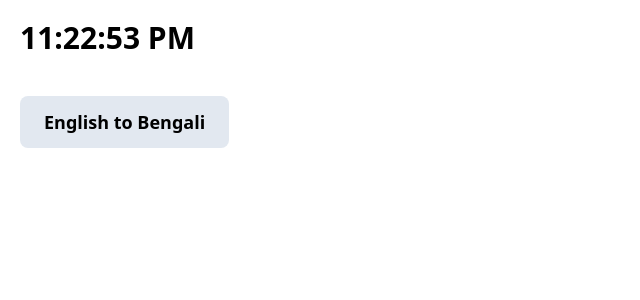
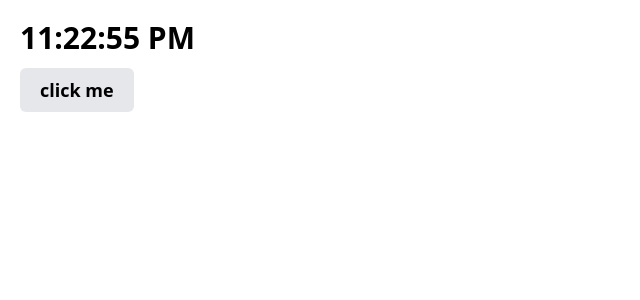
Before and after one commit to hasnaAbdullah/React-lessons, a React (Vite) app: page / in a window 1280 px wide. Shown: the top 300 px of the page, without its empty margins (0-640 px from the left). Built offline with nearby package versions, Linux system fonts and the light colour scheme.

Commit message:
Now I have learned conditional rendering

```diff
--- a/index.html
+++ b/index.html
@@ -9,6 +9,6 @@
   </head>
   <body>
     <div id="root"></div>
-    <script type="module" src="lesson-08/Clock.jsx"></script>
+    <script type="module" src="lesson-09/Clock.jsx"></script>
   </body>
 </html>
--- /dev/null
+++ b/lesson-09/Button.jsx
@@ -0,0 +1,17 @@
+import React from "react";
+class Button extends React.Component {
+  render() {
+    const { change, locale } = this.props;
+    return (
+      <>
+        <button
+          className="my-3 cursor-pointer px-5 py-2 rounded-md bg-gray-200 font-semibold text-lg"
+          onClick={() => change(locale)}
+        >
+          click me
+        </button>
+      </>
+    );
+  }
+}
+export default Button;
--- /dev/null
+++ b/lesson-09/Clock.jsx
@@ -0,0 +1,42 @@
+import React from "react";
+import { createRoot } from "react-dom/client";
+import Button from "./Button";
+const root = document.getElementById("root");
+
+class Clock extends React.Component {
+  state = {
+    date: new Date(),
+    locale: "en-US",
+  };
+  timeIntervale;
+  componentDidMount() {
+    this.timeIntervale = setInterval(() => {
+      this.setState({
+        date: new Date(),
+      });
+    }, 1000);
+  }
+  componentWillUnmount() {
+    clearInterval(this.timeIntervale);
+    console.log("intervale is cleared");
+  }
+  handleClick = (locale) => {
+    console.log("state is updated", locale);
+    this.setState({
+      locale: locale,
+    });
+  };
+  render() {
+    const { date, locale } = this.state;
+    return (
+      <div className="m-5">
+        <p className="text-3xl font-bold">{date.toLocaleTimeString(locale)}</p>
+        <Button
+          change={this.handleClick}
+          locale={locale === "en-US" ? "bn-BD" : "en-US"}
+        />
+      </div>
+    );
+  }
+}
+createRoot(root).render(<Clock />);
```
